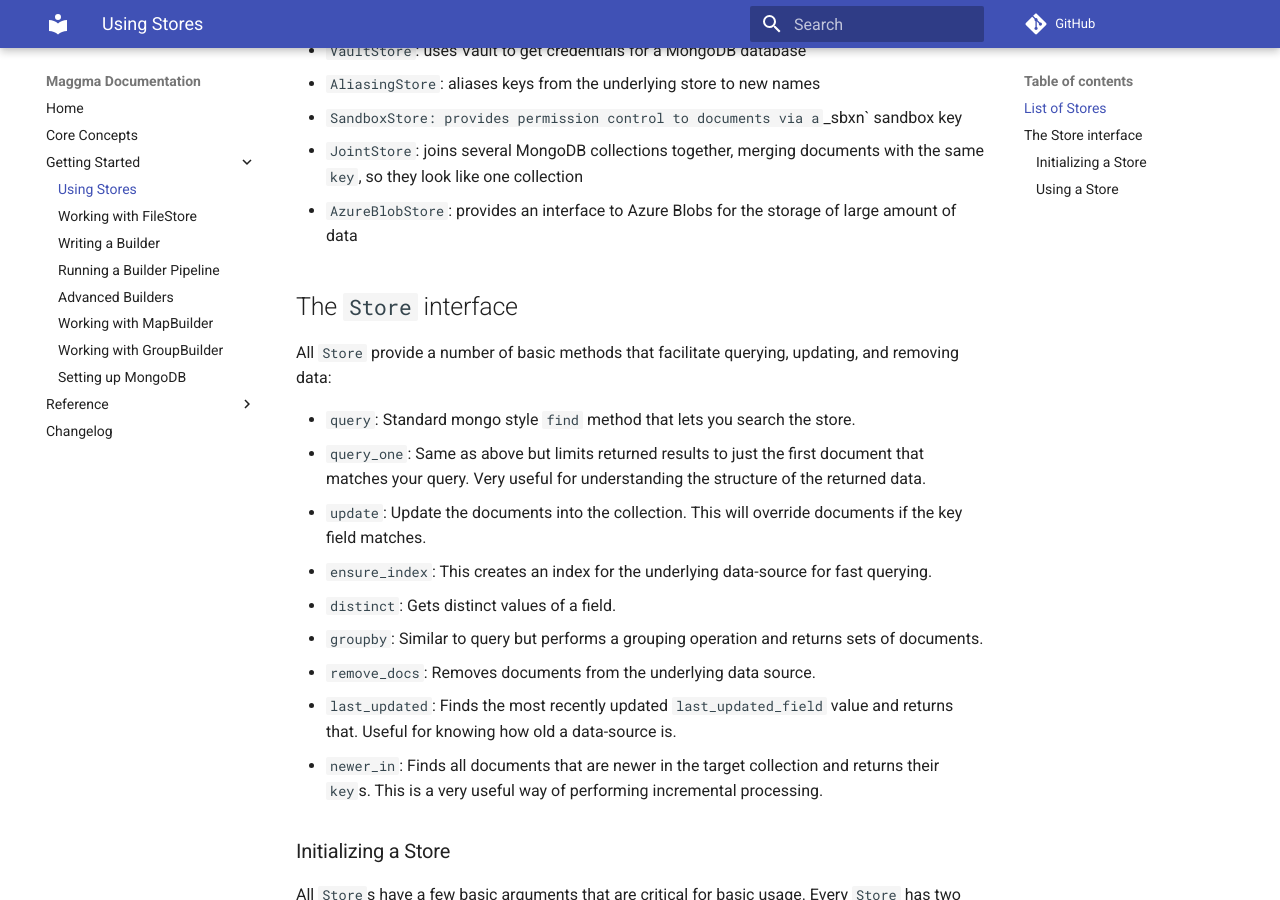
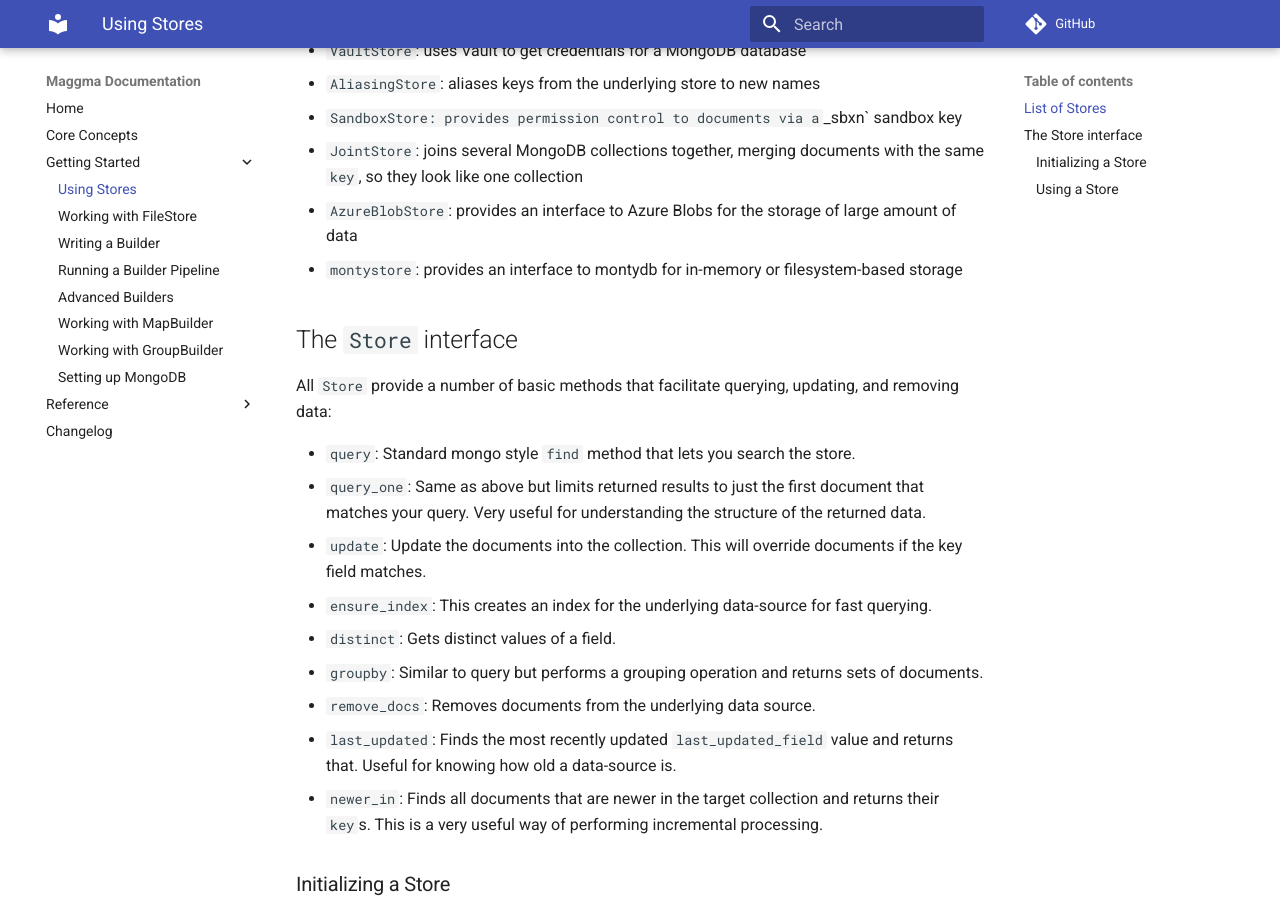
Before and after one commit to materialsproject/maggma, an MkDocs documentation site: the page built from docs/getting_started/stores.md, in a window 1280 px wide and 900 px high, scrolled down 900 px. Built offline with MkDocs 1.6.1 and Material for MkDocs 9.7.7, drawn with Linux system fonts in a browser that asks for light colours; comment, search, counter and statistics services are not loaded.

Commit message:
Add missing `montystore` to list of stores

```diff
--- a/docs/getting_started/stores.md
+++ b/docs/getting_started/stores.md
@@ -22,6 +22,7 @@ Current working and tested `Store` include:
 - `SandboxStore: provides permission control to documents via a `_sbxn` sandbox key
 - `JointStore`: joins several MongoDB collections together, merging documents with the same `key`, so they look like one collection
 - `AzureBlobStore`: provides an interface to Azure Blobs for the storage of large amount of data
+- `montystore`: provides an interface to montydb for in-memory or filesystem-based storage
 
 ## The `Store` interface
 
```
